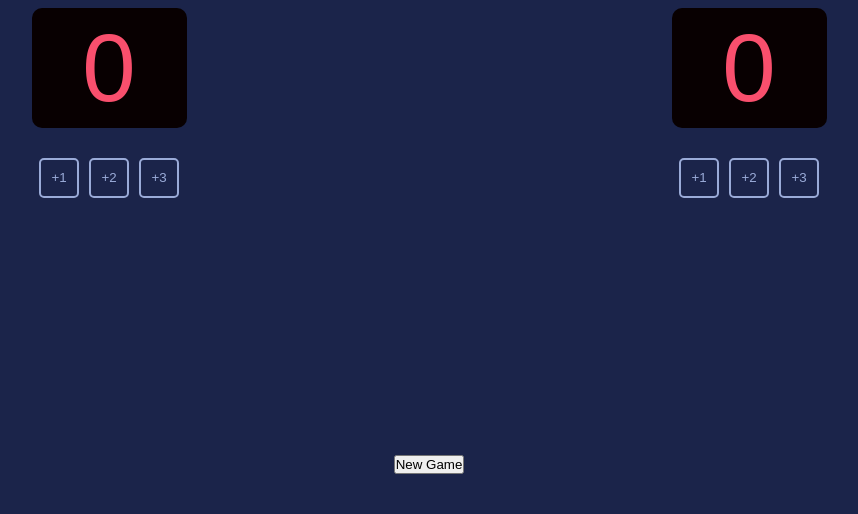
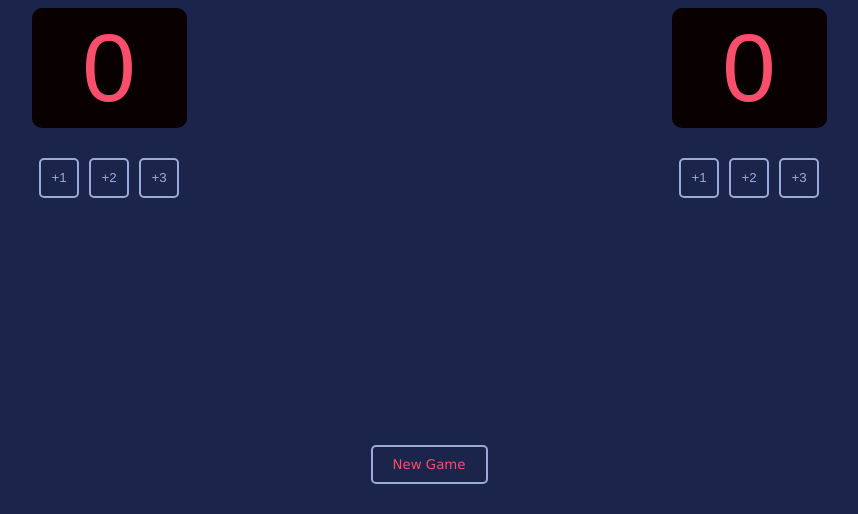
Before and after one commit to manu4712/Basketball-Scoreboard, a plain HTML site: page index.html in a window 1280 px wide. Shown: the part 286-800 px from the top of the page, without its empty margins (211-1069 px from the left). Drawn offline with Linux system fonts and the light colour scheme; a web font is replaced by a local one.

Commit message:
style new game button

```diff
--- a/index.css
+++ b/index.css
@@ -72,3 +72,12 @@ body {
   justify-content: center;
   align-items: center;
 }
+.newgame-container button {
+  background: none;
+  border: 2px solid #9aabd8;
+  padding: 10px 20px;
+  border-radius: 5px;
+  color: #f94f6d;
+  font-family: Verdana, Geneva, Tahoma, sans-serif;
+  cursor: pointer;
+}
```
